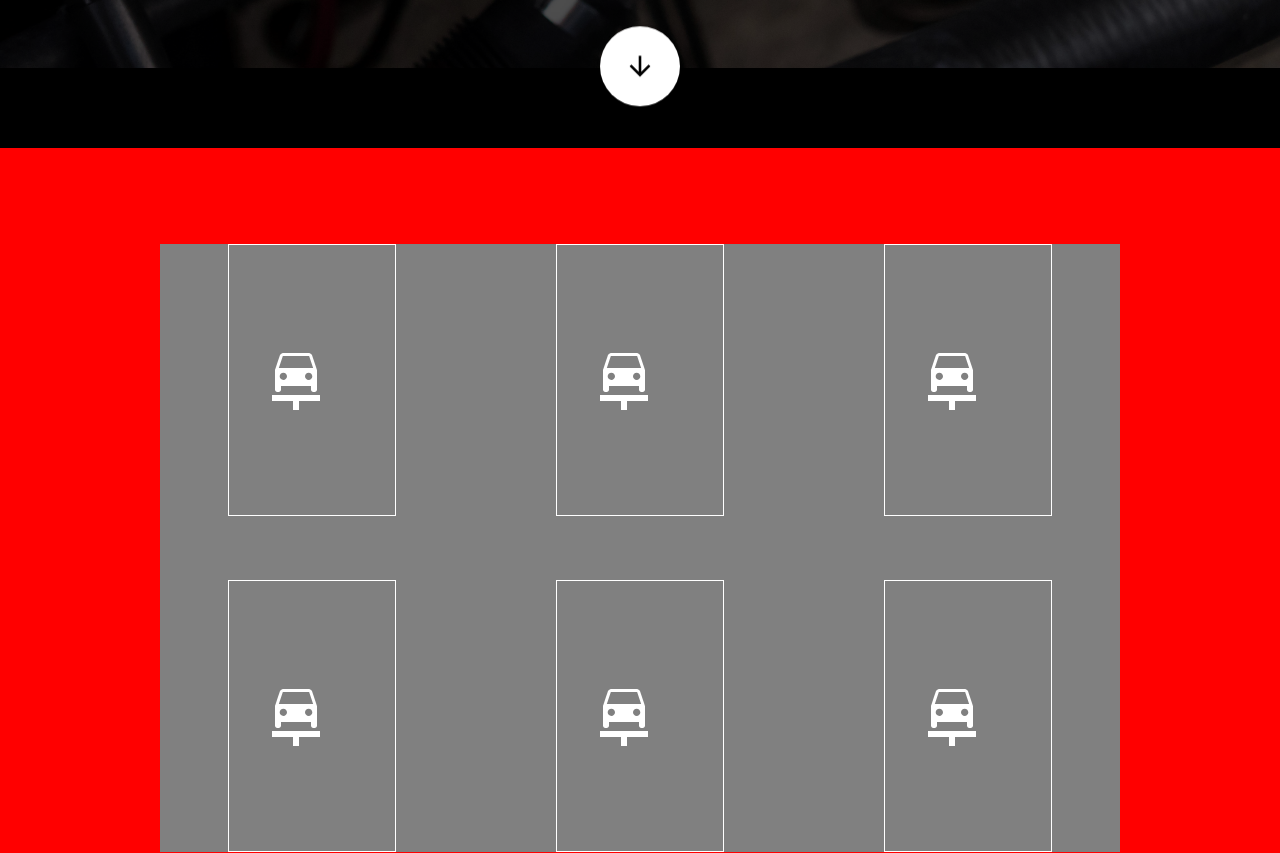
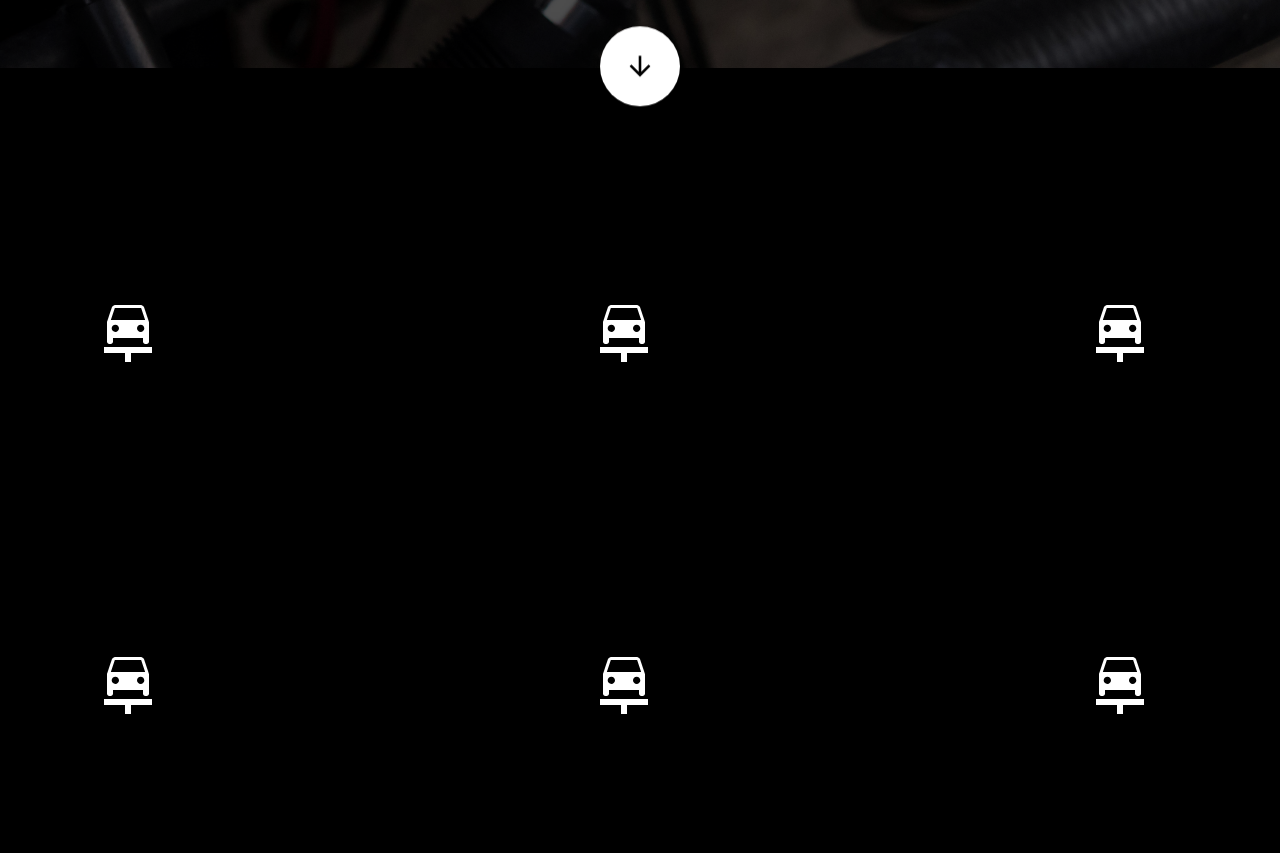
Before and after one commit to MilosGlamocak/sn_service, a React (Create React App) app: page / in a window 1280 px wide. Shown: the part 652-1505 px from the top of the page. Built offline with nearby package versions, Linux system fonts and the light colour scheme.

Commit message:
More styling updates for grid

```diff
--- a/src/Components/InfoPage.jsx
+++ b/src/Components/InfoPage.jsx
@@ -17,8 +17,8 @@ return (
     <>
     <Container className="infoContainer">
     <Grid container columns={{ xs: 3, sm: 2, md: 40 }}
-    columnGap={{xs: 0, sm: 0, md: 20}}
-    rowGap={{xs: 2, md: 8}} style={{backgroundColor: 'gray', alignItems: 'center', justifyContent: 'center', width: '100%'}}>
+    columnGap={{xs: 0, sm: 0, md: 35}}
+    rowGap={{xs: 1, md: 8}} className="infoGrid">
         {Array.from(Array(6)).map((_, index) => (
           <Grid item xs={1} sm={1} md={7} key={index} >
             <Container className='infoDiv'>
--- a/src/Styles/InfoPage.css
+++ b/src/Styles/InfoPage.css
@@ -6,9 +6,7 @@
     align-items: center;
     flex-direction: row;
     justify-content:center;
-    padding: 0 10rem 0 10rem !important;
     gap: 0;
-    background-color: red;
 }
 
 .infoIconText {
@@ -37,9 +35,13 @@
     gap: 10rem;
 }
 
+.infoGrid {
+    justify-content: center;
+    padding-bottom: 5rem;
+}
+
 .infoDiv {
-    border: 1px solid white;
-    height: 17rem;
+    height: 18rem;
     display: flex !important;
     align-items: center;
     justify-content: center;
```
